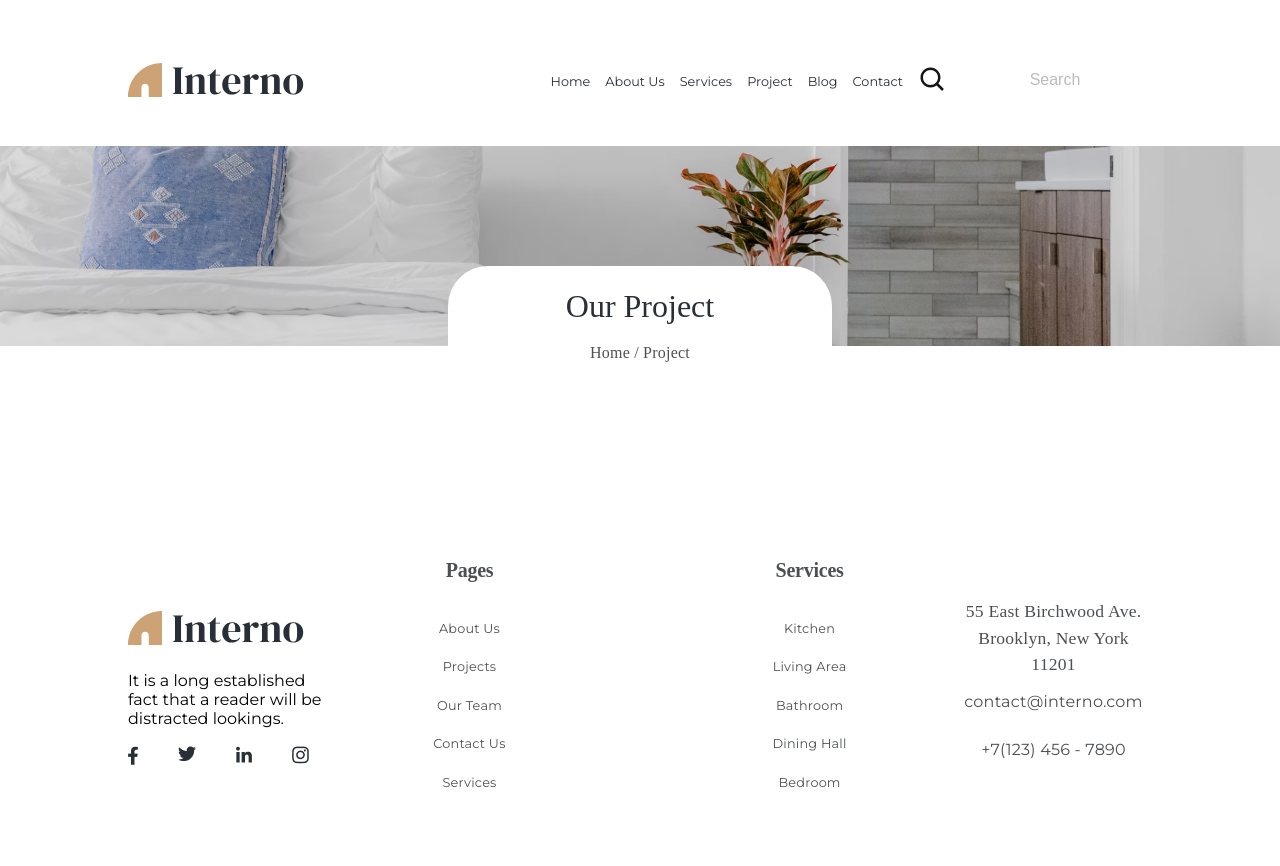
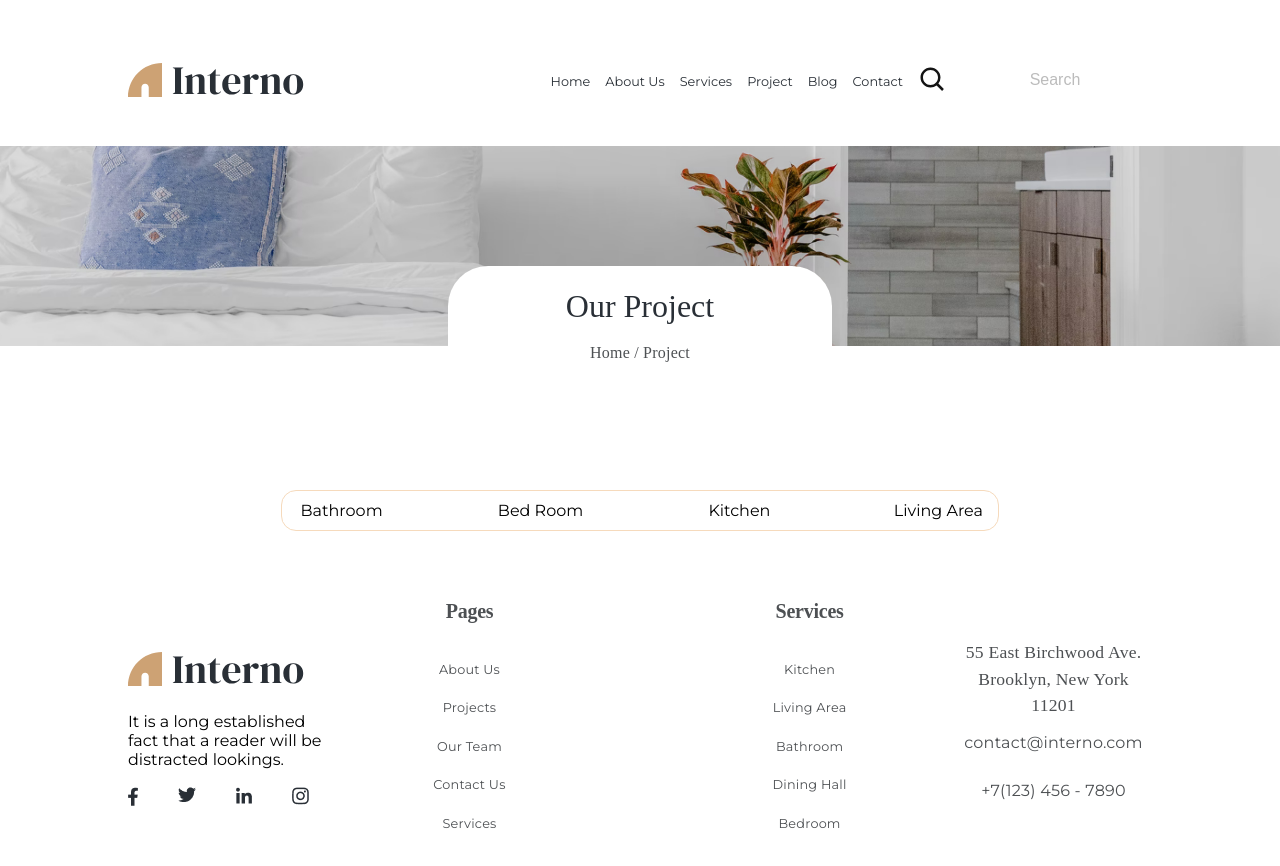
Before and after one commit to AlekseevAndreyG/InteriorDesignWebflow, a React (Create React App) app: page /project-page in a window 1280 px wide. Shown: the top 866 px of the page. Built offline with nearby package versions, Linux system fonts and the light colour scheme.

Commit message:
сделал навигационную панель

```diff
--- a/src/Pages/ProjectPage/ProjectPage.js
+++ b/src/Pages/ProjectPage/ProjectPage.js
@@ -1,10 +1,12 @@
 import React from "react";
 import "./ProjectPage.css";
 import ProjectHeading from "./components/ProjectHeading/ProjectHeading";
+import ProjectGallery from "./components/ProjectGallery/ProjectGallery";
 function ProjectPage() {
   return (
     <section className="project-page">
       <ProjectHeading />
+      <ProjectGallery />
     </section>
   );
 }
--- /dev/null
+++ b/src/Pages/ProjectPage/components/ProjectGallery/ProjectGallery.css
@@ -0,0 +1,32 @@
+.project-nav-panel {
+  width: 70%;
+  margin: 0 auto;
+  display: flex;
+  justify-content: space-between;
+  gap: 20px;
+  border: #f6dabc 0.5px solid;
+  border-radius: 15px;
+}
+
+.project-title-button {
+  width: 120px;
+  background: transparent;
+  border: none;
+  padding: 10px 10px;
+  font-size: 16px;
+  text-align: center;
+  cursor: pointer;
+}
+
+.project-title-button:hover {
+  background: #e3c5a6;
+  border-radius: 15px;
+  transition: all 0.3s ease-in;
+}
+
+.project-title-button.active {
+  background: #cda274;
+  color: #fff;
+  border-radius: 20px;
+  transition: all 0.3s ease-in-out;
+}
--- /dev/null
+++ b/src/Pages/ProjectPage/components/ProjectGallery/ProjectGallery.js
@@ -0,0 +1,53 @@
+import React, { useState } from "react";
+import "./ProjectGallery.css";
+
+function ProjectGallery() {
+  const [activeTitle, setActiveTitle] = useState(null);
+
+  const handleTitleClick = (title) => {
+    setActiveTitle(title);
+  };
+
+  return (
+    <section className="project-gallery">
+      <div className="container">
+        <div className="project-nav-panel">
+          <button
+            className={`project-title-button ${
+              activeTitle === "Bathroom" ? "active" : ""
+            }`}
+            onClick={() => handleTitleClick("Bathroom")}
+          >
+            Bathroom
+          </button>
+          <button
+            className={`project-title-button ${
+              activeTitle === "Bed Room" ? "active" : ""
+            }`}
+            onClick={() => handleTitleClick("Bed Room")}
+          >
+            Bed Room
+          </button>
+          <button
+            className={`project-title-button ${
+              activeTitle === "Kitchen" ? "active" : ""
+            }`}
+            onClick={() => handleTitleClick("Kitchen")}
+          >
+            Kitchen
+          </button>
+          <button
+            className={`project-title-button ${
+              activeTitle === "Living Area" ? "active" : ""
+            }`}
+            onClick={() => handleTitleClick("Living Area")}
+          >
+            Living Area
+          </button>
+        </div>
+      </div>
+    </section>
+  );
+}
+
+export default ProjectGallery;
```
